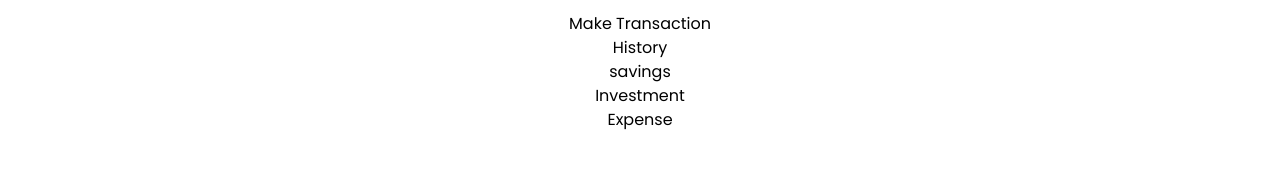
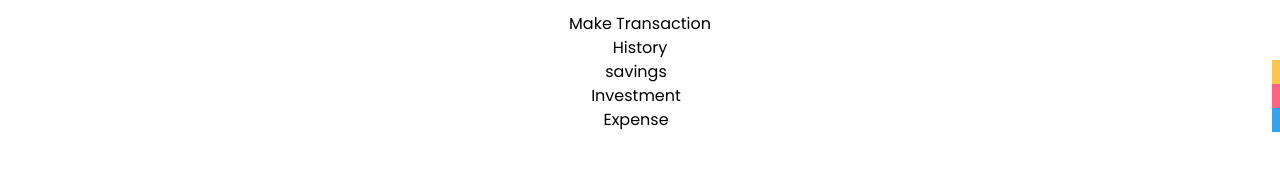
Before and after one commit to himarnoel/expense-tracker, a React (Vite) app: page / in a window 1280 px wide. Shown: the part 1676-1846 px from the top of the page. Built offline with nearby package versions, Linux system fonts and the light colour scheme.

Commit message:
worked on history

```diff
--- a/src/Components/List.tsx
+++ b/src/Components/List.tsx
@@ -1,7 +1,5 @@
 import { FC } from "react";
 import { Listfile } from "../Service/interfaces";
-
-
 
 const List = () => {
   const obj: Array<Listfile> = [
@@ -23,20 +21,20 @@ const List = () => {
       <h1 className="py-4 text-md text-xl">History</h1>
 
       {obj.map((v, i) => (
-        <Transaction key={i} category={v.name} />
+        <Transaction key={i} color={v.color} name={v.name}/>
       ))}
     </div>
   );
 };
-interface Transactionprops {
-  category: string;
-}
 
-const Transaction: FC<Transactionprops> = ({ category }) => {
+const Transaction: FC<Listfile> = (category) => {
   if (!category) return null;
   return (
-    <div className="flex justify-center items-center bg-gray-50 py-3 rounded-r">
-      <span className="block w-full">{category ?? ""}</span>
+    <div
+      className="flex justify-center items-center bg-gray-50 py-3 rounded-r"
+      style={{ borderRight: `8px solid ${category.color}` }}
+    >
+      <span className="block w-full">{category.name ?? ""}</span>
     </div>
   );
 };
```
